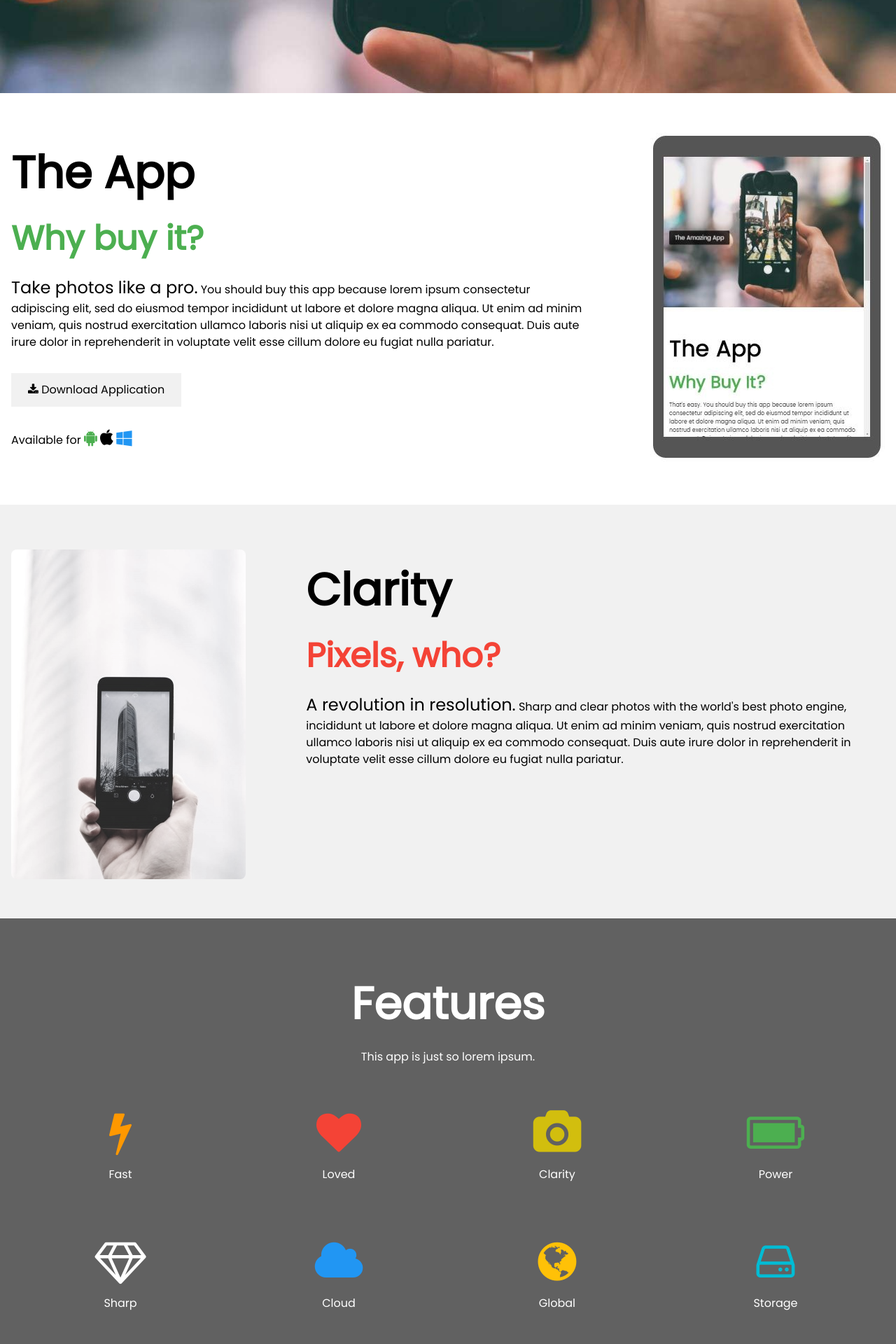
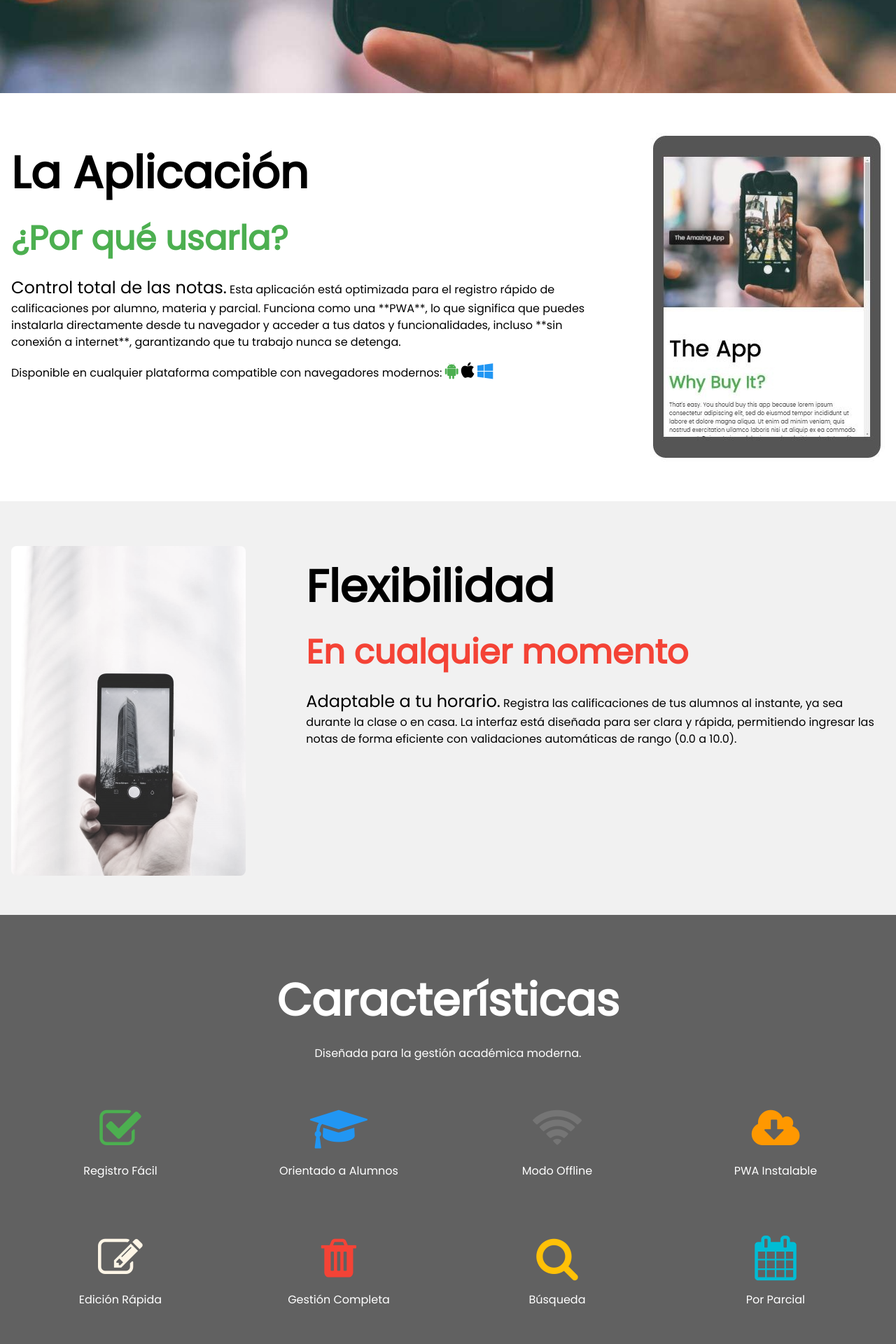
Before and after one commit to RAYDERCC7/examen-practico, a Flask app: page / in a window 1280 px wide. Shown: the part 720-2640 px from the top of the page at 70% size. Run offline with Flask 3, Linux system fonts and the light colour scheme.

Commit message:
actualizacion de landing page

```diff
--- a/templates/landing-page.html
+++ b/templates/landing-page.html
@@ -2,26 +2,24 @@
 <html lang="es">
 <head>
     <meta charset="utf-8">
-    <title>APP Bitácora de Registros</title>
+    <title>APP Calificaciones de Alumnos</title>
     <meta name="viewport" content="width=device-width, initial-scale=1">
 
     <meta name="author" content="Ing. Domingo Fraga Hernandez">
-    <meta name="description" content="APP Bitacora de Registros. Consulta la bitácora de registros.">
-    <meta name="keywords" content="">
-    <meta name="og:title" content="APP Bitacora de Registros">
+    <meta name="description" content="APP Calificaciones de Alumnos. Consulta, registra y gestiona las notas de los estudiantes sin conexión.">
+    <meta name="keywords" content="calificaciones, alumnos, notas, grados, pwa, web app, flask, angularjs">
+    <meta name="og:title" content="APP Calificaciones de Alumnos">
     <meta name="og:type" content="website">
     <meta name="og:url" content="https://pwa-flask-5fx5.onrender.com/static/">
     <meta name="og:image" content="https://pwa-flask-5fx5.onrender.com/static/favicon.png">
-    <meta name="og:site_name" content="APP Bitacora de Registros">
-    <meta name="og:description" content="APP Bitacora de Registros. Consulta la bitácora de registrosedor.">
+    <meta name="og:site_name" content="APP Calificaciones de Alumnos">
+    <meta name="og:description" content="APP Calificaciones de Alumnos. Consulta, registra y gestiona las notas de los estudiantes sin conexión.">
 
     <meta name="theme-color" content="#2596be">
-    <!-- <link rel="manifest" href="manifest.json"> -->
     <link rel="icon" href="/static/favicon.ico" sizes="128x128">
     <link rel="shortcut icon" href="/static/favicon.ico">
     <link rel="apple-touch-icon" href="/static/favicon.ico">
 
-    <!-- Template: https://www.w3schools.com/w3css/tryit.asp?filename=tryw3css_templates_app_launch&stacked=h -->
     <link rel="stylesheet" href="/static/w3/w3.css">
     <link rel="stylesheet" href="https://fonts.googleapis.com/css?family=Poppins">
     <link rel="stylesheet" href="https://cdnjs.cloudflare.com/ajax/libs/font-awesome/4.7.0/css/font-awesome.min.css">
@@ -33,23 +31,16 @@
     </style>
 </head>
 <body class="w3-content w3-black" style="max-width:1500px;">
-    <!-- Header with Slideshow -->
     <header class="w3-display-container w3-center">
     <button class="w3-button w3-block w3-green w3-hide-large w3-hide-medium" onclick="document.getElementById('download').style.display='block'">Download <i class="fa fa-android"></i> <i class="fa fa-apple"></i> <i class="fa fa-windows"></i></button>
     <div class="mySlides w3-animate-opacity">
         <img class="w3-image" src="/static/w3/app.jpg" alt="Image 1" style="min-width:500px" width="1500" height="1000">
         <div class="w3-display-left w3-padding w3-hide-small" style="width:35%">
         <div class="w3-black w3-opacity w3-hover-opacity-off w3-padding-large w3-round-large">
-            <!--
-            <h1 class="w3-xlarge">Take photos with our app</h1>
+            <h1 class="w3-xlarge">Gesti&oacute;n de Calificaciones PWA</h1>
             <hr class="w3-opacity">
-            <p>Super simple installment: free of charge</p>
-            <p><button class="w3-button w3-block w3-green w3-round" onclick="document.getElementById('download').style.display='block'">Download <i class="fa fa-android"></i> <i class="fa fa-apple"></i> <i class="fa fa-windows"></i></button></p>
-            -->
-            <h1 class="w3-xlarge">Comienza a usar la aplicación web</h1>
-            <hr class="w3-opacity">
-            <p>Instala desde la web y usala aunque no tengas conexión a internet.</p>
-            <p><a class="w3-button w3-block w3-green w3-round" href="dashboard">Abrir App</a></p>
+            <p>La forma m&aacute;s r&aacute;pida de registrar y consultar notas. Instala y usa sin internet.</p>
+            <p><a class="w3-button w3-block w3-green w3-round" href="dashboard">Acceder a la Plataforma</a></p>
         </div>
         </div>
     </div>
@@ -57,10 +48,10 @@
         <img class="w3-image" src="/static/w3/app2.jpg" alt="Image 2" style="min-width:500px" width="1500" height="1000">
         <div class="w3-display-left w3-padding w3-hide-small" style="width:35%">
         <div class="w3-black w3-opacity w3-hover-opacity-off w3-padding-large w3-round-large">
-            <h1 class="w3-xlarge w3-text-red"><b>CLICK!</b> Fast and Easy</h1>
+            <h1 class="w3-xlarge w3-text-red"><b>REGISTRA</b> R&aacute;pido y F&aacute;cil</h1>
             <hr class="w3-opacity">
-            <p>Choose from thousands of features</p>
-            <p><button class="w3-button w3-block w3-red w3-round" onclick="document.getElementById('download').style.display='block'">Download <i class="fa fa-android"></i> <i class="fa fa-apple"></i> <i class="fa fa-windows"></i></button></p>
+            <p>Introduce las calificaciones por alumno, materia y parcial.</p>
+            <p><button class="w3-button w3-block w3-red w3-round" onclick="document.getElementById('download').style.display='block'">Ver Demo <i class="fa fa-play-circle"></i></button></p>
         </div>
         </div>
     </div>
@@ -68,35 +59,30 @@
         <img class="w3-image" src="/static/w3/app4.jpg" alt="Image 3" style="min-width:500px" width="1500" height="1000">
         <div class="w3-display-left w3-padding w3-hide-small" style="width:35%">
         <div class="w3-black w3-opacity w3-hover-opacity-off w3-padding-large w3-round-large">
-            <h1 class="w3-xlarge">Smart Design</h1>
+            <h1 class="w3-xlarge">Dise&ntilde;o Inteligente</h1>
             <hr class="w3-opacity">
-            <p>Customize photos as you go</p>
-            <p><button class="w3-button w3-block w3-indigo w3-round" onclick="document.getElementById('download').style.display='block'">Download <i class="fa fa-android"></i> <i class="fa fa-apple"></i> <i class="fa fa-windows"></i></button></p>
+            <p>Soporte de hasta 5 parciales y notas de 0.0 a 10.0.</p>
+            <p><button class="w3-button w3-block w3-indigo w3-round" onclick="document.getElementById('download').style.display='block'">Ver Demo <i class="fa fa-play-circle"></i></button></p>
         </div>
         </div>
     </div>
-    <a class="w3-button w3-black w3-display-right w3-margin-right w3-round w3-hide-small w3-hover-light-grey" onclick="plusDivs(1)">Take Tour <i class="fa fa-angle-right"></i></a>
-    <a class="w3-button w3-block w3-black w3-hide-large w3-hide-medium" onclick="plusDivs(1)">Take Tour <i class="fa fa-angle-right"></i></a>
+    <a class="w3-button w3-black w3-display-right w3-margin-right w3-round w3-hide-small w3-hover-light-grey" onclick="plusDivs(1)">Tomar Tour <i class="fa fa-angle-right"></i></a>
+    <a class="w3-button w3-block w3-black w3-hide-large w3-hide-medium" onclick="plusDivs(1)">Tomar Tour <i class="fa fa-angle-right"></i></a>
     </header>
 
-    <!-- The App Section -->
     <div class="w3-padding-64 w3-white">
     <div class="w3-row-padding">
         <div class="w3-col l8 m6">
-        <h1 class="w3-jumbo"><b>The App</b></h1>
-        <h1 class="w3-xxxlarge w3-text-green"><b>Why buy it?</b></h1>
-        <p><span class="w3-xlarge">Take photos like a pro.</span> You should buy this app because lorem ipsum consectetur adipiscing elit, sed do eiusmod tempor incididunt ut labore et dolore magna aliqua. Ut enim ad minim veniam, quis nostrud exercitation
-            ullamco laboris nisi ut aliquip ex ea commodo consequat. Duis aute irure dolor in reprehenderit in voluptate velit esse cillum dolore eu fugiat nulla pariatur.</p>
-        <button class="w3-button w3-light-grey w3-padding-large w3-section w3-hide-small" onclick="document.getElementById('download').style.display='block'">
-            <i class="fa fa-download"></i> Download Application
-        </button>
-        <p>Available for <i class="fa fa-android w3-xlarge w3-text-green"></i> <i class="fa fa-apple w3-xlarge"></i> <i class="fa fa-windows w3-xlarge w3-text-blue"></i></p>
+        <h1 class="w3-jumbo"><b>La Aplicaci&oacute;n</b></h1>
+        <h1 class="w3-xxxlarge w3-text-green"><b>&iquest;Por qu&eacute; usarla?</b></h1>
+        <p><span class="w3-xlarge">Control total de las notas.</span> Esta aplicaci&oacute;n est&aacute; optimizada para el registro r&aacute;pido de calificaciones por alumno, materia y parcial. Funciona como una **PWA**, lo que significa que puedes instalarla directamente desde tu navegador y acceder a tus datos y funcionalidades, incluso **sin conexi&oacute;n a internet**, garantizando que tu trabajo nunca se detenga.</p>
+        <p>Disponible en cualquier plataforma compatible con navegadores modernos: <i class="fa fa-android w3-xlarge w3-text-green"></i> <i class="fa fa-apple w3-xlarge"></i> <i class="fa fa-windows w3-xlarge w3-text-blue"></i></p>
         </div>
         <div class="w3-col l4 m6">
         <img src="/static/w3/img_app.jpg" class="w3-image w3-right w3-hide-small" width="335" height="471">
         <div class="w3-center w3-hide-large w3-hide-medium">
             <button class="w3-button w3-block w3-padding-large" onclick="document.getElementById('download').style.display='block'">
-            <i class="fa fa-download"></i> Download Application
+            <i class="fa fa-download"></i> Descargar Aplicaci&oacute;n
             </button>
             <img src="/static/w3/img_app.jpg" class="w3-image w3-margin-top" width="335" height="471">
         </div>
@@ -104,130 +90,102 @@
     </div>
     </div>
 
-    <!-- Modal -->
     <div id="download" class="w3-modal w3-animate-opacity">
     <div class="w3-modal-content" style="padding:32px">
         <div class="w3-container w3-white">
         <i onclick="document.getElementById('download').style.display='none'" class="fa fa-remove w3-xlarge w3-button w3-transparent w3-right w3-xlarge"></i>
-        <h2 class="w3-wide">DOWNLOAD</h2>
-        <p>Download the app in AppStore, Google Play or Microsoft Store.</p>
-        <i class="fa fa-android w3-large"></i> <i class="fa fa-apple w3-large"></i> <i class="fa fa-windows w3-large"></i>
-        <p><input class="w3-input w3-border" type="text" placeholder="Enter e-mail"></p>
-        <button type="button" class="w3-button w3-block w3-padding-large w3-red w3-margin-bottom" onclick="document.getElementById('download').style.display='none'">Fake Download</button>
+        <h2 class="w3-wide">DEMO</h2>
+        <p>Esta es una demostraci&oacute;n. Para acceder, usa el bot&oacute;n principal.</p>
+        <button type="button" class="w3-button w3-block w3-padding-large w3-red w3-margin-bottom" onclick="document.getElementById('download').style.display='none'">Cerrar</button>
         </div>
     </div>
     </div>
 
-    <!-- Clarity Section -->
     <div class="w3-padding-64 w3-light-grey">
     <div class="w3-row-padding">
         <div class="w3-col l4 m6">
         <img class="w3-image w3-round-large w3-hide-small w3-grayscale" src="/static/w3/app5.jpg" alt="App" width="335" height="471">
         </div>
         <div class="w3-col l8 m6">
-        <h1 class="w3-jumbo"><b>Clarity</b></h1>
-        <h1 class="w3-xxxlarge w3-text-red"><b>Pixels, who?</b></h1>
-        <p><span class="w3-xlarge">A revolution in resolution.</span> Sharp and clear photos with the world's best photo engine, incididunt ut labore et dolore magna aliqua. Ut enim ad minim veniam, quis nostrud exercitation ullamco laboris nisi ut aliquip
-            ex ea commodo consequat. Duis aute irure dolor in reprehenderit in voluptate velit esse cillum dolore eu fugiat nulla pariatur.</p>
+        <h1 class="w3-jumbo"><b>Flexibilidad</b></h1>
+        <h1 class="w3-xxxlarge w3-text-red"><b>En cualquier momento</b></h1>
+        <p><span class="w3-xlarge">Adaptable a tu horario.</span> Registra las calificaciones de tus alumnos al instante, ya sea durante la clase o en casa. La interfaz est&aacute; dise&ntilde;ada para ser clara y r&aacute;pida, permitiendo ingresar las notas de forma eficiente con validaciones autom&aacute;ticas de rango (0.0 a 10.0).</p>
         </div>
     </div>
     </div>
 
-    <!-- Features Section -->
     <div class="w3-container w3-padding-64 w3-dark-grey w3-center">
-    <h1 class="w3-jumbo"><b>Features</b></h1>
-    <p>This app is just so lorem ipsum.</p>
+    <h1 class="w3-jumbo"><b>Caracter&iacute;sticas</b></h1>
+    <p>Dise&ntilde;ada para la gesti&oacute;n acad&eacute;mica moderna.</p>
 
     <div class="w3-row" style="margin-top:64px">
         <div class="w3-col s3">
-        <i class="fa fa-bolt w3-text-orange w3-jumbo"></i>
-        <p>Fast</p>
+        <i class="fa fa-check-square-o w3-text-green w3-jumbo"></i>
+        <p>Registro F&aacute;cil</p>
         </div>
         <div class="w3-col s3">
-        <i class="fa fa-heart w3-text-red w3-jumbo"></i>
-        <p>Loved</p>
+        <i class="fa fa-graduation-cap w3-text-blue w3-jumbo"></i>
+        <p>Orientado a Alumnos</p>
         </div>
         <div class="w3-col s3">
-        <i class="fa fa-camera w3-text-yellow w3-jumbo"></i>
-        <p>Clarity</p>
+        <i class="fa fa-wifi w3-text-grey w3-jumbo"></i>
+        <p>Modo Offline</p>
         </div>
         <div class="w3-col s3">
-        <i class="fa fa-battery-full w3-text-green w3-jumbo"></i>
-        <p>Power</p>
+        <i class="fa fa-cloud-download w3-text-orange w3-jumbo"></i>
+        <p>PWA Instalable</p>
         </div>
     </div>
 
     <div class="w3-row" style="margin-top:64px">
         <div class="w3-col s3">
-        <i class="fa fa-diamond w3-text-white w3-jumbo"></i>
-        <p>Sharp</p>
+        <i class="fa fa-edit w3-text-sand w3-jumbo"></i>
+        <p>Edici&oacute;n R&aacute;pida</p>
         </div>
         <div class="w3-col s3">
-        <i class="fa fa-cloud w3-text-blue w3-jumbo"></i>
-        <p>Cloud</p>
+        <i class="fa fa-trash w3-text-red w3-jumbo"></i>
+        <p>Gesti&oacute;n Completa</p>
         </div>
         <div class="w3-col s3">
-        <i class="fa fa-globe w3-text-amber w3-jumbo"></i>
-        <p>Global</p>
+        <i class="fa fa-search w3-text-amber w3-jumbo"></i>
+        <p>B&uacute;squeda</p>
         </div>
         <div class="w3-col s3">
-        <i class="fa fa-hdd-o w3-text-cyan w3-jumbo"></i>
-        <p>Storage</p>
-        </div>
-    </div>
-
-    <div class="w3-row" style="margin-top:64px">
-        <div class="w3-col s3">
-        <i class="fa fa-user w3-text-sand w3-jumbo"></i>
-        <p>Safe</p>
-        </div>
-        <div class="w3-col s3">
-        <i class="fa fa-shield w3-text-orange w3-jumbo"></i>
-        <p>Stabile</p>
-        </div>
-        <div class="w3-col s3">
-        <i class="fa fa-wifi w3-text-grey w3-jumbo"></i>
-        <p>Connected</p>
-        </div>
-        <div class="w3-col s3">
-        <i class="fa fa-image w3-text-pink w3-jumbo"></i>
-        <p>HD</p>
+        <i class="fa fa-calendar w3-text-cyan w3-jumbo"></i>
+        <p>Por Parcial</p>
         </div>
     </div>
     </div>
 
-    <!-- Pricing Section -->
     <div class="w3-padding-64 w3-center w3-white">
-    <h1 class="w3-jumbo"><b>Pricing</b></h1>
-    <p class="w3-large">Choose a pricing plan that fits your needs.</p>
+    <h1 class="w3-jumbo"><b>Licencia</b></h1>
+    <p class="w3-large">Esta aplicaci&oacute;n web es de uso interno y gratuito.</p>
     <div class="w3-row-padding" style="margin-top:64px">
         <div class="w3-half w3-section">
         <ul class="w3-ul w3-card w3-hover-shadow">
-            <li class="w3-dark-grey w3-xlarge w3-padding-32">Basic</li>
-            <li class="w3-padding-16"><b>250</b> Photos</li>
-            <li class="w3-padding-16"><b>10</b> Features</li>
-            <li class="w3-padding-16"><b>No</b> Ads</li>
-            <li class="w3-padding-16"><b>Office hours</b> Support</li>
+            <li class="w3-dark-grey w3-xlarge w3-padding-32">Acceso B&aacute;sico</li>
+            <li class="w3-padding-16">Acceso con credenciales de usuario.</li>
+            <li class="w3-padding-16">Registro y consulta de notas.</li>
+            <li class="w3-padding-16">Soporte por correo electr&oacute;nico.</li>
             <li class="w3-padding-16">
-            <h2 class="w3-opacity">$ 25</h2>
+            <h2 class="w3-opacity">Gratuito</h2>
             </li>
             <li class="w3-light-grey w3-padding-24">
-            <button class="w3-button w3-black w3-padding-large" onclick="document.getElementById('download').style.display='block'"><i class="fa fa-download"></i> Download</button>
+            <a class="w3-button w3-black w3-padding-large" href="dashboard">Acceder</a>
             </li>
         </ul>
         </div>
         <div class="w3-half w3-section">
         <ul class="w3-ul w3-card w3-hover-shadow">
-            <li class="w3-red w3-xlarge w3-padding-32">Premium</li>
-            <li class="w3-padding-16"><b>1000</b> Photos</li>
-            <li class="w3-padding-16"><b>50</b> Features</li>
-            <li class="w3-padding-16"><b>No</b> Ads</li>
-            <li class="w3-padding-16"><b>Endless</b> Support</li>
+            <li class="w3-red w3-xlarge w3-padding-32">PWA</li>
+            <li class="w3-padding-16">Acceso a&uacute;n sin internet.</li>
+            <li class="w3-padding-16">Sincronizaci&oacute;n autom&aacute;tica.</li>
+            <li class="w3-padding-16">Instalable en m&oacute;vil o desktop.</li>
             <li class="w3-padding-16">
-            <h2 class="w3-opacity">$ 99</h2>
+            <h2 class="w3-opacity">Siempre Gratis</h2>
             </li>
             <li class="w3-light-grey w3-padding-24">
-            <button class="w3-button w3-black w3-padding-large" onclick="document.getElementById('download').style.display='block'"> <i class="fa fa-download"></i> Download</button>
+            <a class="w3-button w3-black w3-padding-large" href="dashboard">Acceder</a>
             </li>
         </ul>
         </div>
@@ -235,7 +193,6 @@
     <br>
     </div>
 
-    <!-- Footer -->
     <footer class="w3-container w3-padding-32 w3-light-grey w3-center w3-xlarge">
     <div class="w3-section">
         <i class="fa fa-facebook-official w3-hover-opacity"></i>
```
Also changed, not shown: static/manifest.json.
